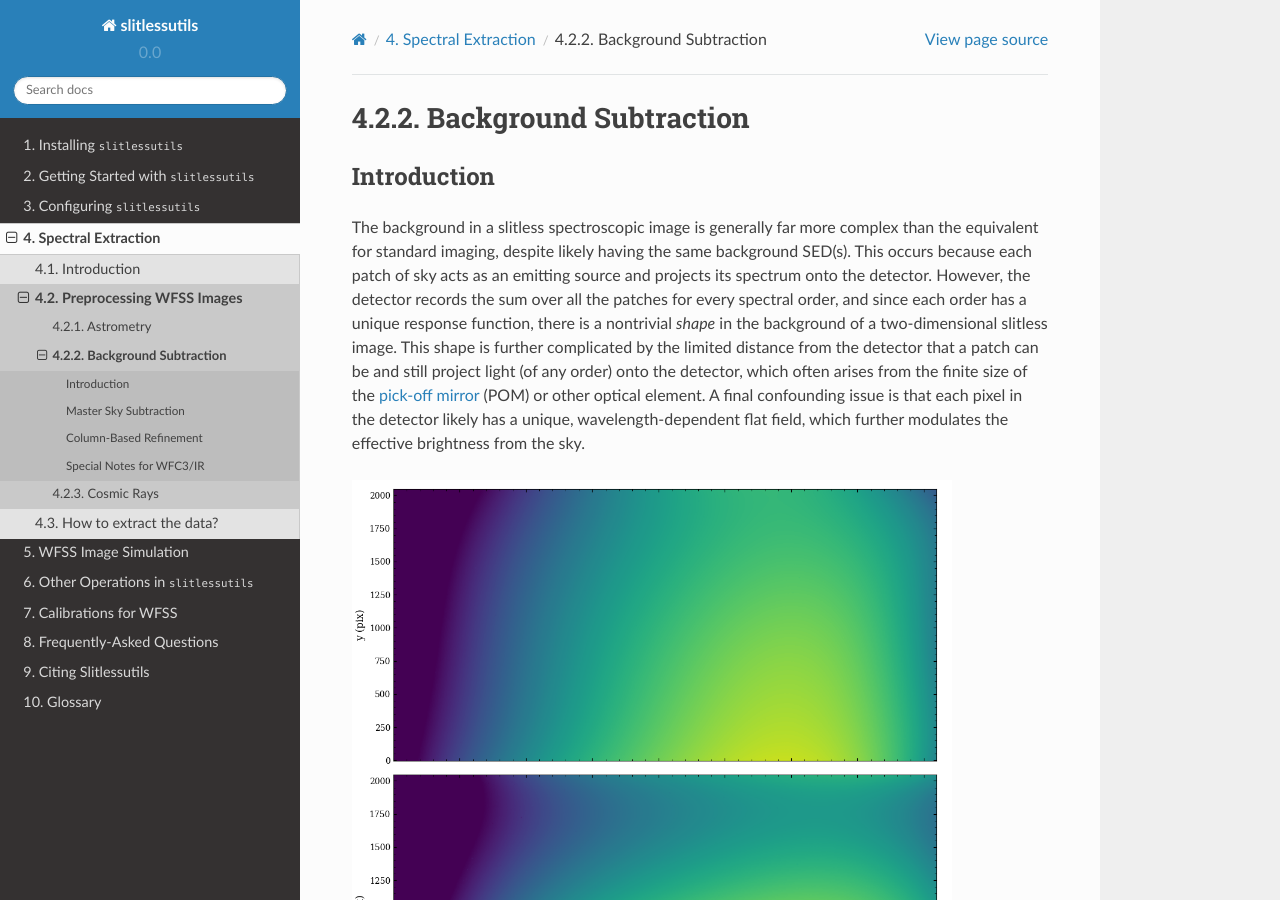
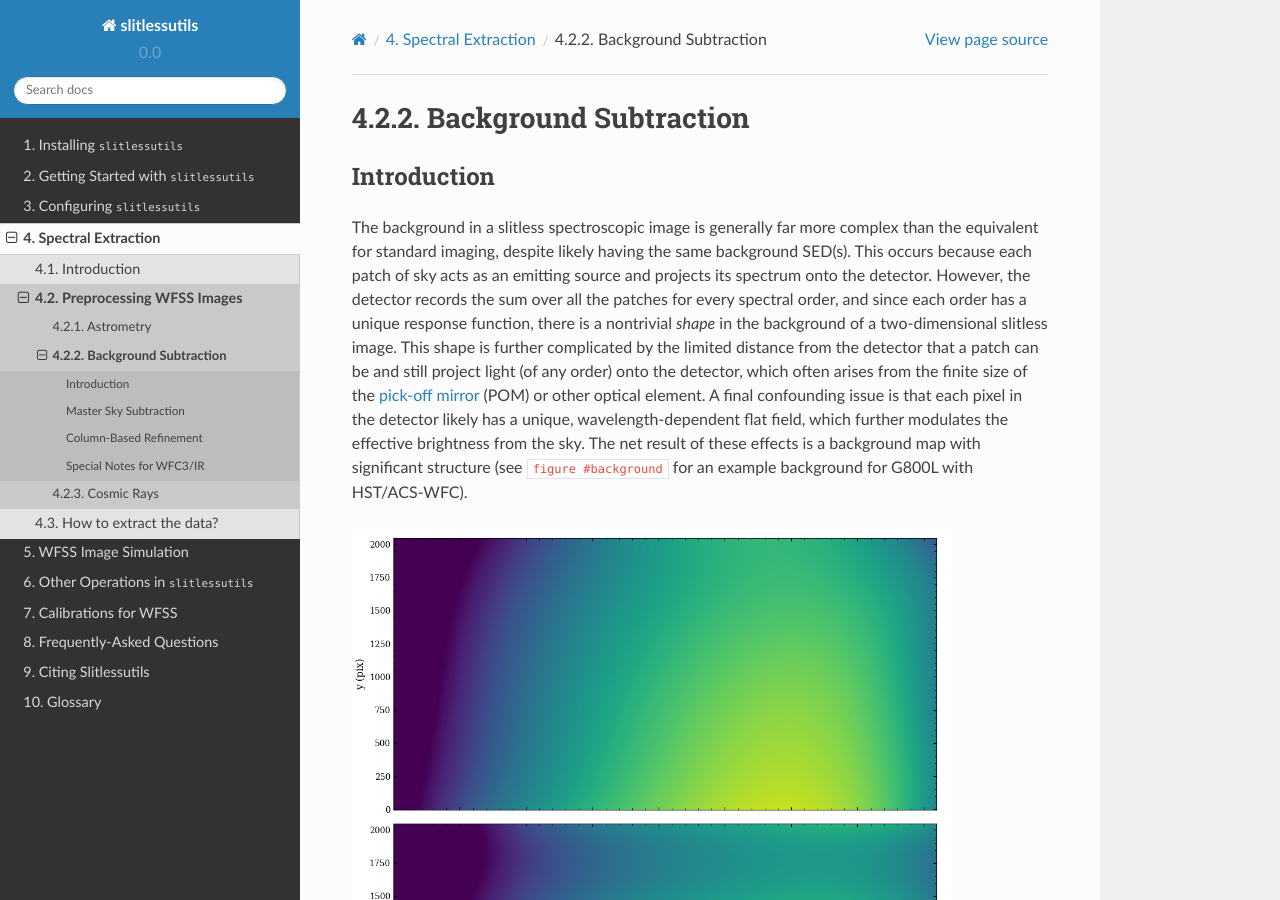
Before and after one commit to spacetelescope/slitlessutils, a Sphinx documentation site: the page built from docs/background.rst, in a window 1280 px wide and 900 px high. Built offline with Sphinx 7.4.7 and the Read the Docs theme 2.0.0, drawn with Linux system fonts in a browser that asks for light colours; cross-references to code outside the pages are shown as plain code.

Commit message:
more RST updates

```diff
--- a/docs/background.rst
+++ b/docs/background.rst
@@ -6,21 +6,9 @@ Background Subtraction
 Introduction
 ------------
 
-The background in a slitless spectroscopic image is generally far more
-complex than the equivalent for standard imaging, despite likely
-having the same background SED(s).  This occurs because each patch of
-sky acts as an emitting source and projects its spectrum onto the
-detector.  However, the detector records the sum over all the patches
-for every spectral order, and since each order has a unique response
-function, there is a nontrivial *shape* in the background of a
-two-dimensional slitless image.  This shape is further complicated by
-the limited distance from the detector that a patch can be and still
-project light (of any order) onto the detector, which often arises
-from the finite size of the :term:`pick-off mirror` (POM) or other optical
-element.  A final confounding issue is that each pixel in the detector
-likely has a unique, wavelength-dependent flat field, which further
-modulates the effective brightness from the sky.
+The background in a slitless spectroscopic image is generally far more complex than the equivalent for standard imaging, despite likely having the same background SED(s).  This occurs because each patch of sky acts as an emitting source and projects its spectrum onto the detector.  However, the detector records the sum over all the patches for every spectral order, and since each order has a unique response function, there is a nontrivial *shape* in the background of a two-dimensional slitless image.  This shape is further complicated by the limited distance from the detector that a patch can be and still project light (of any order) onto the detector, which often arises from the finite size of the :term:`pick-off mirror` (POM) or other optical element.  A final confounding issue is that each pixel in the detector likely has a unique, wavelength-dependent flat field, which further modulates the effective brightness from the sky.  The net result of these effects is a background map with significant structure (see :num:`figure #background` for an example background for G800L with HST/ACS-WFC).
 
+.. _background:
 .. figure:: images/acs_g800l.png
    :width: 600
    :alt: Example master sky image for HST/ACS G800L.
@@ -33,89 +21,55 @@ modulates the effective brightness from the sky.
 Master Sky Subtraction
 ----------------------
 
-Given the issues inherent in the sky background for wide-field
-slitless spectroscopy summarized above, the canonical approach to
-separating this signal from the astrophysical sources of interest is
-the use of a :term:`master-sky image`.  Here many science and calibration
-exposures have been combined in a way to remove the
-sources, and provide a clean image of the sky background.  Therefore
-the present task is to scale this sky image such that it matches the
-sky pixels in a :math:`{\chi}^2`-sense.  For a single sky image, this
-multiplicative scaling is given by:
+Given the issues inherent in the sky background for wide-field slitless spectroscopy summarized above, the canonical approach to separating this signal from the astrophysical sources of interest is the use of a :term:`master-sky image`.  Here many science and calibration exposures have been combined in a way to remove the sources, and provide a clean image of the sky background.  Therefore the present task is to scale this sky image such that it matches the sky pixels in a :math:`{\chi}^2`-sense.  For a single sky image, this multiplicative scaling is given by:
 
 .. math::
    \alpha = \frac{\sum_{i,j} w_{i,j} I_{i,j} S_{i,j}}{\sum_{i,j} w_{i,j} S_{i,j} S_{i,j}}
 
-where :math:`i,j` refer to pixel positions, :math:`w_{i,j}`, :math:`I_{i,j}`,
-and :math:`S_{i,j}` represent the pixel weights (more on this below),
-wide-field slitless image, and master-sky image, respectively.  Therefore
-sky-subtracted slitless image will be given by
+where :math:`i,j` refer to pixel positions, :math:`w_{i,j}`, :math:`I_{i,j}`, and :math:`S_{i,j}` represent the pixel weights (more on this below), wide-field slitless image, and master-sky image, respectively.  Therefore sky-subtracted slitless image will be given by
 
 .. math::
    S'_{i,j} = \alpha S_{i,j}.
 
-For a Gaussian likelihood function, the pixel weight are given as the
-inverse of the uncertainties squared: :math:`w_{i,j}=U_{i,j}^{-2}`.
-However, many pixels are known to be bad for various reasons, which is
-encoded in the :term:`data-quality array` (DQA).  Therefore, we including an
-additional binary weighting factor (:math:`d_{i,j}`) that is unity for
-pixels with no data-quality bits set.  There are two additional
-effects that must be included to determine :math:`\alpha`.
+For a Gaussian likelihood function, the pixel weight are given as the inverse of the uncertainties squared: :math:`w_{i,j}=U_{i,j}^{-2}`.  However, many pixels are known to be bad for various reasons, which is encoded in the :term:`data-quality array` (DQA).  Therefore, we including an additional binary weighting factor (:math:`d_{i,j}`) that is unity for pixels with no data-quality bits set.  There are two additional effects that must be included to determine :math:`\alpha`.
 
 
 Object Masking
 ^^^^^^^^^^^^^^
 
-The presence of the spectra from astrophysical sources complicates the
-estimation of the scaling parameter, and so they must be masked [#f1]_.
-In principle, the automatic detection and masking of source spectra could
-be done in a number of ways, but `slitlessutils` implements an
-iterative approach of comparing between a notional scaled background
+The presence of the spectra from astrophysical sources complicates the estimation of the scaling parameter, and so they must be masked [#f1]_.  In principle, the automatic detection and masking of source spectra could be done in a number of ways, but `slitlessutils` implements an iterative approach of comparing between a notional scaled background
 image and the data.
 
 The `slitlessutils` algorithm for masking objects is:
 
-#. Initialize the background model as a constant value determined from a
-   sigma-clipped median, while masking known bad pixels.
+#. Initialize the background model as a constant value determined from a sigma-clipped median, while masking known bad pixels.
 
-#. Estimate the optimal scaling parameter :math:`\alpha` from the above
-   expression.
+#. Estimate the optimal scaling parameter :math:`\alpha` from the above expression.
 
-#. Flag pixels in the object weights by setting pixels in :math:`d_{i,j}`
-   with
+#. Flag pixels in the object weights by setting pixels in :math:`d_{i,j}` with
 
    .. math::
       \left|I_{i,j}-\alpha S_{i,j}\right| \geq n_{sig} U_{i,j}
 
    where :math:`n_{sig}` is a number of sigma for sources.
 
-#. Go to step 2.  Repeat until either a maximum number of iterations is
-   reached or the fractional change in :math:`\alpha` is below a
-   convergence threshold :math:`\epsilon`:
+#. Go to step 2.  Repeat until either a maximum number of iterations is reached or the fractional change in :math:`\alpha` is below a convergence threshold :math:`\epsilon`:
 
    .. math::
       \left|(\alpha^{(k)} - \alpha^{(k-1)}\right| \leq \epsilon \alpha^{(k)}
 
    for iteration :math:`k`.
 
-#. Use the optimized scaling parameter to compute the sky-subtracted
-   science frame as :math:`I_{i,j}-\alpha S_{i,j}`.
+#. Use the optimized scaling parameter to compute the sky-subtracted science frame as :math:`I_{i,j}-\alpha S_{i,j}`.
 
-At this point there are two things worth mentioning.  Firstly, there
-are effectively two parameters that govern the master-sky subtraction:
-:math:`n_{sig}` and :math:`\epsilon` that control the sigma clipping
-for sources and convergence tolerance, respectively.  Secondly, while
-the foremost goal was to determine the sky background level, a useful
-byproduct is the updated object model :math:`d_{i,j}`, which is saved
-by default to a file named :code:`f"{base}_src.fits"`.
+At this point there are two things worth mentioning.  Firstly, there are effectively two parameters that govern the master-sky subtraction: :math:`n_{sig}` and :math:`\epsilon` that control the sigma clipping for sources and convergence tolerance, respectively.  Secondly, while the foremost goal was to determine the sky background level, a useful byproduct is the updated object model :math:`d_{i,j}`, which is saved by default to a file named :code:`f"{base}_src.fits"`.
 
 
 
 Example
 ^^^^^^^
 
-Here we show a quick example to use the master-sky subtraction for a
-single grism exposure given by the filename :code:`grismfile`:
+Here we show a quick example to use the master-sky subtraction for a single grism exposure given by the filename :code:`grismfile`:
 
 .. code:: python
 
@@ -127,8 +81,7 @@ single grism exposure given by the filename :code:`grismfile`:
    # perform the master sky subtraction on the filename "grismfile"
    su.core.preprocess.background.mastersky(grismfile, inplace=True)
 
-This will update the file in place, as the flag is set: :code:`inplace=True`,
-but will additionally write a :code:`f"{base}_src.fits"` file to disk.
+This will update the file in place, as the flag is set: :code:`inplace=True`, but will additionally write a :code:`f"{base}_src.fits"` file to disk.
 
 
 
--- a/docs/cosmicrays.rst
+++ b/docs/cosmicrays.rst
@@ -101,8 +101,10 @@ This are the kernels and can be envoked by the subscript, for example
    # perform the master sky subtraction on the filename "grismfile"
    su.core.preprocess.crrej.laplace(grismfile, kernel='3a', inplace=True)
 
-This will update the file in place, as the flag is set: :code:`inplace=True`.
+This will update the file in place, as the flag is set: :code:`inplace=True`.  See :num:`figure #cosmicraysanimate` for an animation of how cosmic rays appear and then can be bilinearly-interpolated over.
 
+
+.. _cosmicrayanimate:
 .. figure:: images/cr_animation.gif
    :width: 600
    :alt: Example for cosmic ray flagging and interpolation from convolution from a Laplacian kernel.
```
Also changed, not shown: docs/calib.rst (+30 -21 lines), docs/images/FITSflat.png (added).
